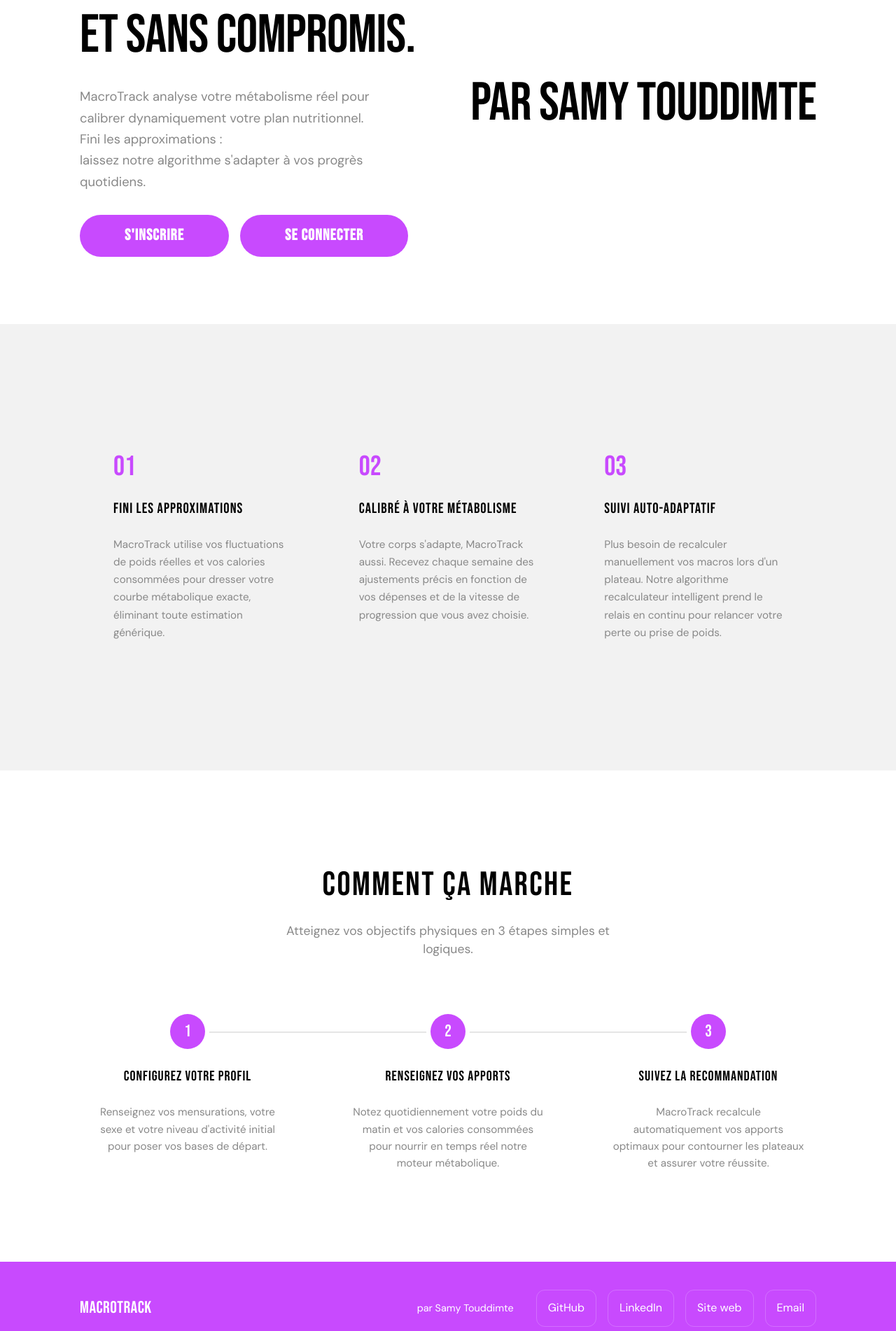
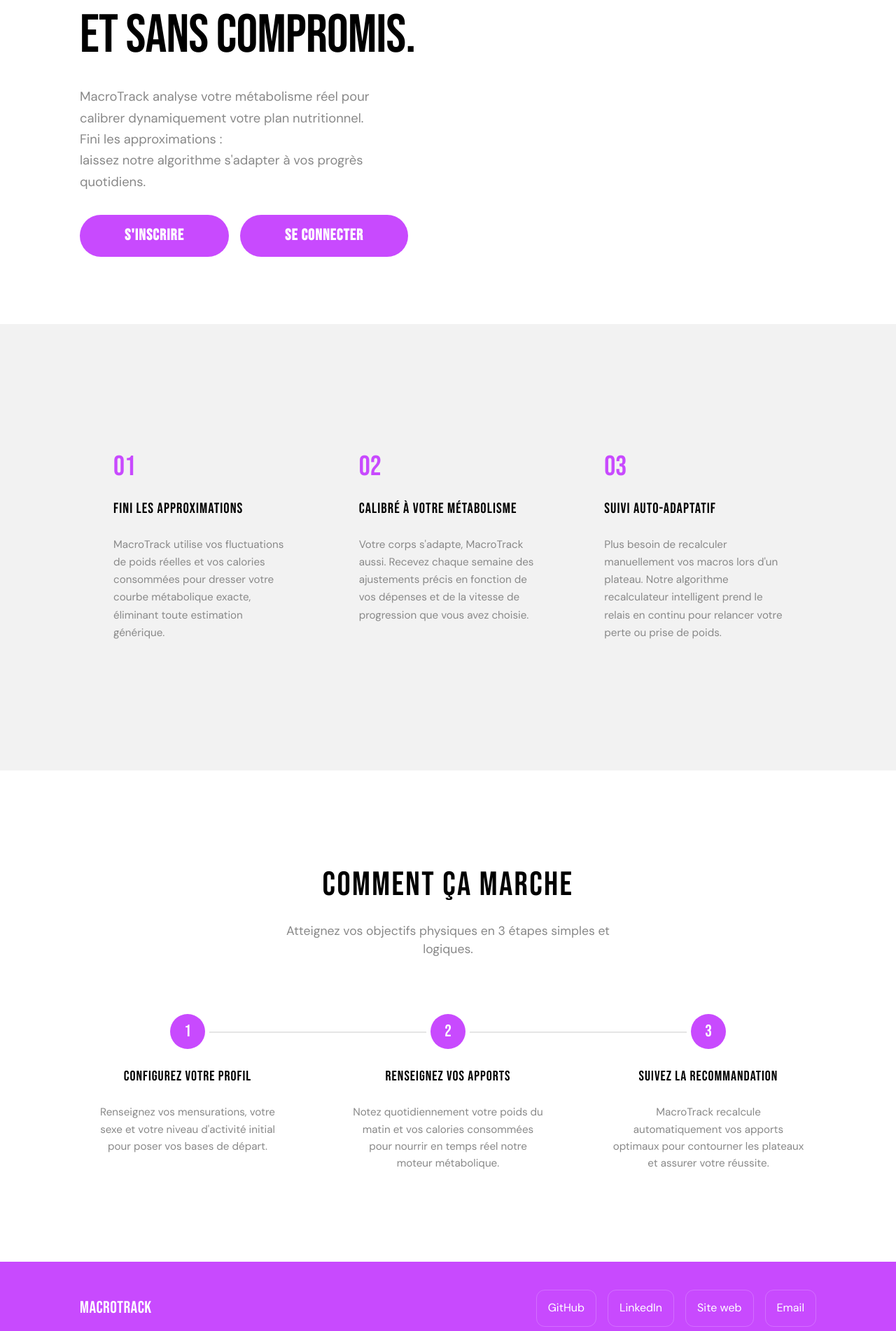
Before and after one commit to samy-touddimte/MacroTrack, a React (Vite) app in the folder macrotrack-frontend/: page / in a window 1280 px wide. Shown: the part 198-2100 px from the top of the page at 70% size. Built offline with nearby package versions, Linux system fonts and the light colour scheme.

Commit message:
chore: remove author name from homepage

```diff
--- a/macrotrack-frontend/src/pages/HomePage.tsx
+++ b/macrotrack-frontend/src/pages/HomePage.tsx
@@ -6,7 +6,6 @@ import SocialLinks from '../components/SocialLinks/SocialLinks';
 const LogoPlaceholder = () => (
   <div className="logo-placeholder min-w-[200px] min-h-[200px] flex items-center justify-end w-full">
     <span className="hero-title text-black text-right text-2xl leading-tight normal-case">
-      <span className="lowercase">par</span> <span className="uppercase">SAMY TOUDDIMTE</span>
     </span>
   </div>
 );
@@ -135,7 +134,7 @@ const HomePage = () => {
           <div className="footer-content">
             <div className="footer-brand">MACROTRACK</div>
             <div className="flex items-center gap-8">
-              <span className="text-[0.9rem] text-white/90 font-body">par Samy Touddimte</span>
+
               <SocialLinks color="white" />
             </div>
           </div>
```
